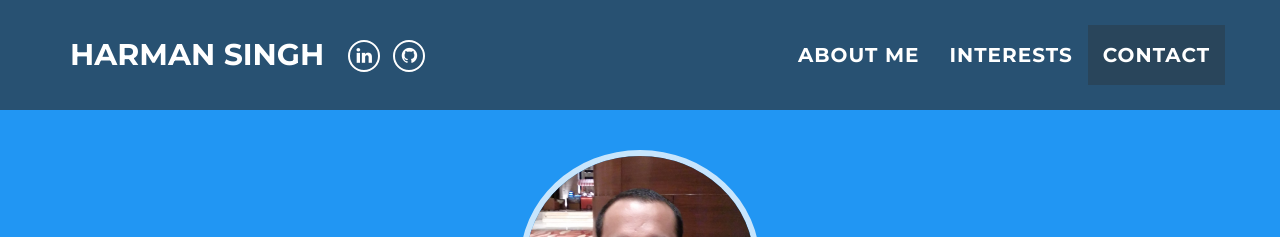
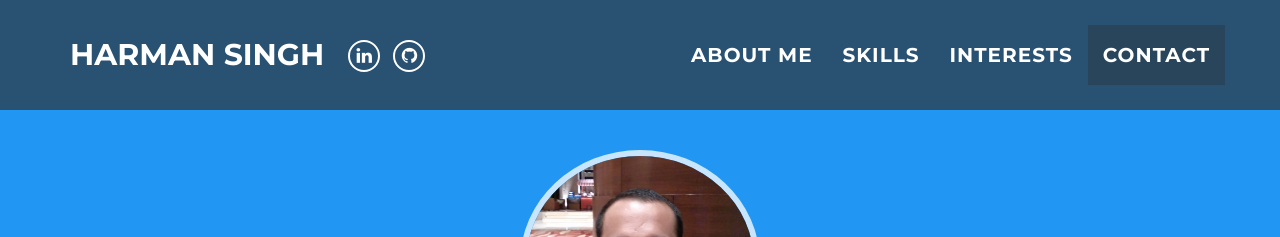
Before and after one commit to hrmnsngh/hrmnsngh.github.io, a Jekyll site: the page built from index.html, in a window 1280 px wide. Shown: the top 237 px of the page. Built offline with Jekyll 4.4.1, drawn with Linux system fonts in a browser that asks for light colours.

Commit message:
added Skill tav in header

```diff
--- a/_layouts/default.html
+++ b/_layouts/default.html
@@ -1,5 +1,6 @@
 <!DOCTYPE html>
 <html>
+
 <head>
     <meta charset="utf-8">
     <meta http-equiv="X-UA-Compatible" content="IE=edge">
@@ -14,10 +15,12 @@
     <link rel="stylesheet" href="{{ site.baseurl }}{{ "/style.css" }}">
 
     <!-- Google verification -->
-      {% if site.google_verify %}<meta name="google-site-verification" content="{{ site.google_verify }}">{% endif %}
+    {% if site.google_verify %}
+    <meta name="google-site-verification" content="{{ site.google_verify }}">{% endif %}
 
     <!-- Bing Verification -->
-      {% if site.bing_verify %}<meta name="msvalidate.01" content="{{ site.bing_verify }}">{% endif %}
+    {% if site.bing_verify %}
+    <meta name="msvalidate.01" content="{{ site.bing_verify }}">{% endif %}
 
     <!-- Custom Fonts -->
     <link rel="stylesheet" href="{{ site.baseurl }}{{ "/css/font-awesome/css/font-awesome.min.css" }}">
@@ -31,13 +34,15 @@
           <script src="https://oss.maxcdn.com/libs/respond.js/1.4.2/respond.min.js"></script>
       <![endif]-->
 </head>
+
 <body id="page-top" class="index">
     <!-- Navigation -->
     <nav class="navbar navbar-default navbar-fixed-top">
         <div class="container">
             <!-- Brand and toggle get grouped for better mobile display -->
             <div class="navbar-header page-scroll">
-               <button type="button" class="navbar-toggle" data-toggle="collapse" data-target="#bs-example-navbar-collapse-1">
+                <button type="button" class="navbar-toggle" data-toggle="collapse"
+                    data-target="#bs-example-navbar-collapse-1">
                     <span class="sr-only">Toggle navigation</span>
                     <span class="icon-bar"></span>
                     <span class="icon-bar"></span>
@@ -45,7 +50,8 @@
                 </button>
                 <a class="navbar-brand" href="#page-top">{{ site.name }}</a>
                 {% for network in site.social %}
-               <a href="{{ network.url }}" class="btn-social btn-outline"><i class="fa fa-fw fa-{{ network.title }}"></i></a>
+                <a href="{{ network.url }}" class="btn-social btn-outline"><i
+                        class="fa fa-fw fa-{{ network.title }}"></i></a>
                 {% endfor %}
             </div>
 
@@ -57,6 +63,9 @@
                     </li>
                     <li class="page-scroll">
                         <a href="#about">About Me</a>
+                    </li>
+                    <li class="page-scroll">
+                        <a href="#interests">Skills</a>
                     </li>
                     <li class="page-scroll">
                         <a href="#interests">Interests</a>
@@ -128,4 +137,5 @@
     <!-- Custom Theme JavaScript -->
     <script src="{{ site.baseurl }}{{ "/js/freelancer.js" }}"></script>
 </body>
+
 </html>
```
Lines whose indentation alone changed are shown as unchanged.
